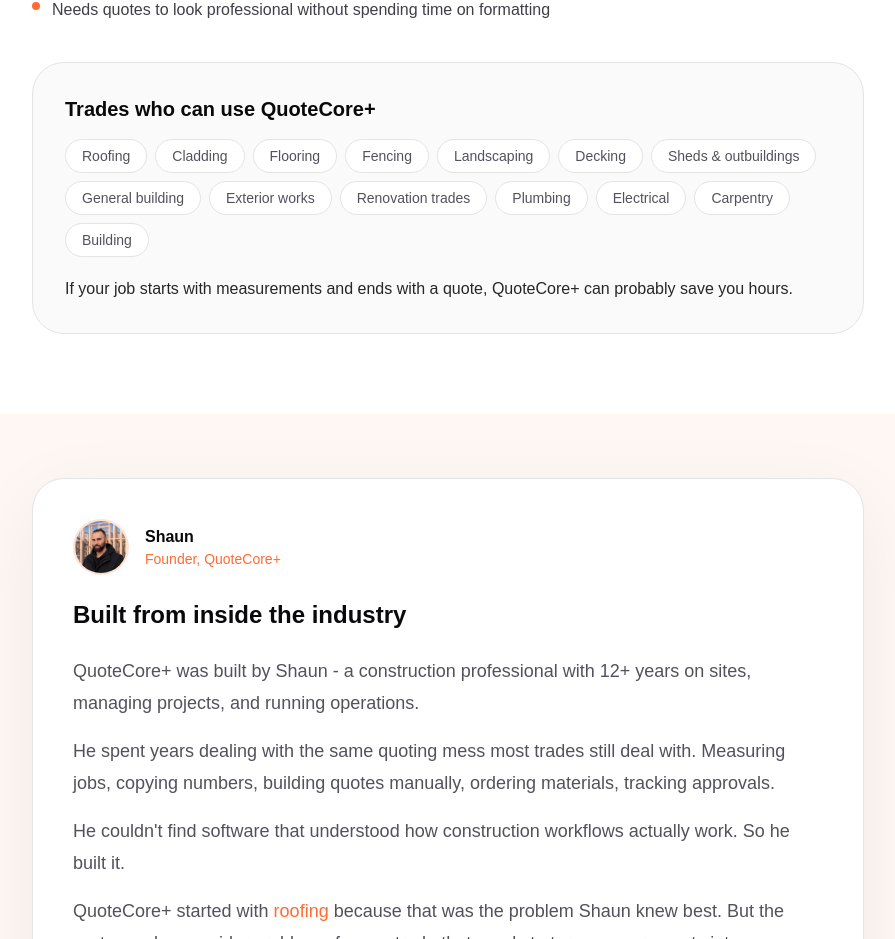
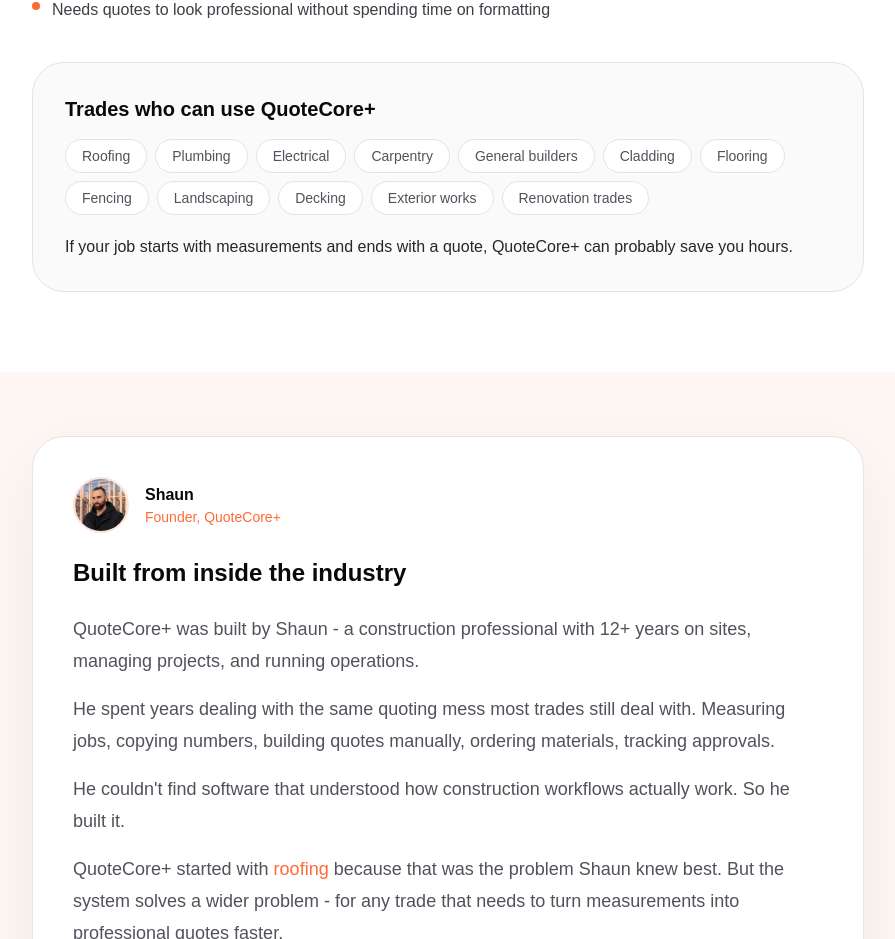
Before and after one commit to barrytheai/quotecore, a Next.js app: page /construction-quoting-software in a window 1280 px wide. Shown: the part 2759-3698 px from the top of the page, without its empty margins (192-1087 px from the left). Built offline with nearby package versions, Linux system fonts and the light colour scheme.

Commit message:
fix: trades list reordered and updated

```diff
--- a/app/construction-quoting-software/page.tsx
+++ b/app/construction-quoting-software/page.tsx
@@ -290,7 +290,7 @@ export default function ConstructionQuotingSoftwarePage() {
           <div className="mt-10 rounded-[2rem] border border-zinc-200 bg-zinc-50 p-8">
             <h3 className="text-xl font-semibold text-zinc-950">Trades who can use QuoteCore+</h3>
             <div className="mt-4 flex flex-wrap gap-2">
-              {["Roofing", "Cladding", "Flooring", "Fencing", "Landscaping", "Decking", "Sheds & outbuildings", "General building", "Exterior works", "Renovation trades", "Plumbing", "Electrical", "Carpentry", "Building"].map((trade) => (
+              {["Roofing", "Plumbing", "Electrical", "Carpentry", "General builders", "Cladding", "Flooring", "Fencing", "Landscaping", "Decking", "Exterior works", "Renovation trades"].map((trade) => (
                 <span key={trade} className="rounded-full border border-zinc-200 bg-white px-4 py-1.5 text-sm text-zinc-600">{trade}</span>
               ))}
             </div>
```
